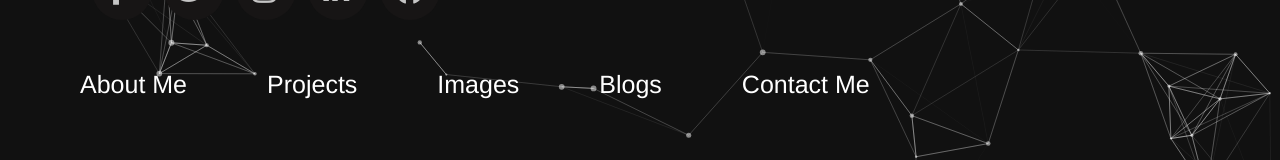
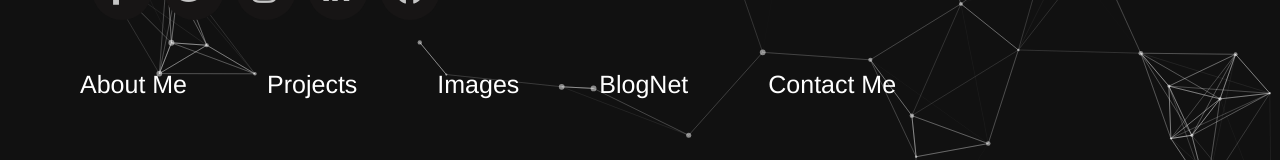
Before and after one commit to shubhrad1/shubhrad-01, a React (Create React App) app in the folder frontend/: page / in a window 1280 px wide. Shown: the part 444-604 px from the top of the page. Built offline with nearby package versions, Linux system fonts and the light colour scheme.

Commit message:
workflowtest

```diff
--- a/frontend/src/pages/home/Home.jsx
+++ b/frontend/src/pages/home/Home.jsx
@@ -64,7 +64,7 @@ const HomePage = () => {
                 <div className={Home.content}><Link to="/aboutme" style={{textDecoration: 'none', color:'inherit'}}>About Me</Link></div>
                 <div className={Home.content}><Link to="/projects" style={{textDecoration: 'none', color:'inherit'}}>Projects</Link></div>
                 <div className={Home.content}><Link to="/gallery" style={{textDecoration: 'none', color:'inherit'}}>Images</Link></div>
-                <div className={Home.content}><Link to="/blogs" style={{textDecoration: 'none', color:'inherit'}}>Blogs</Link></div>
+                <div className={Home.content}><Link to="/blogs" style={{textDecoration: 'none', color:'inherit'}}>BlogNet</Link></div>
                 <div className={Home.content}><Link to="/contactme" style={{textDecoration: 'none', color:'inherit'}}>Contact Me</Link></div>
             </div>
 
```
